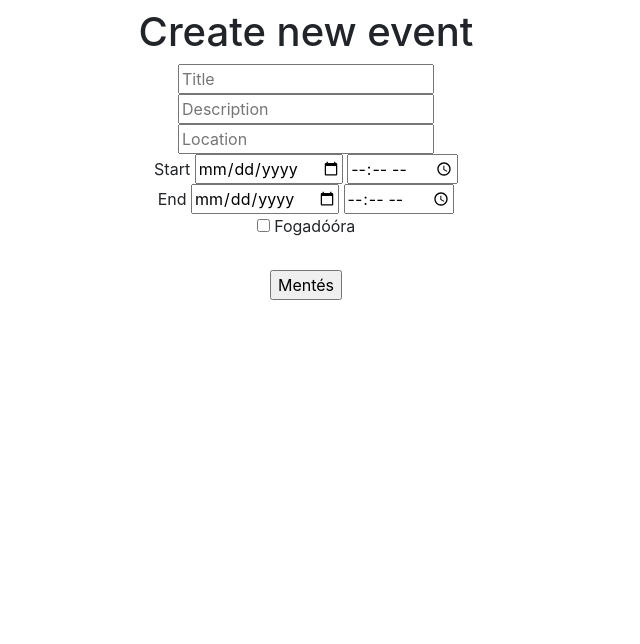
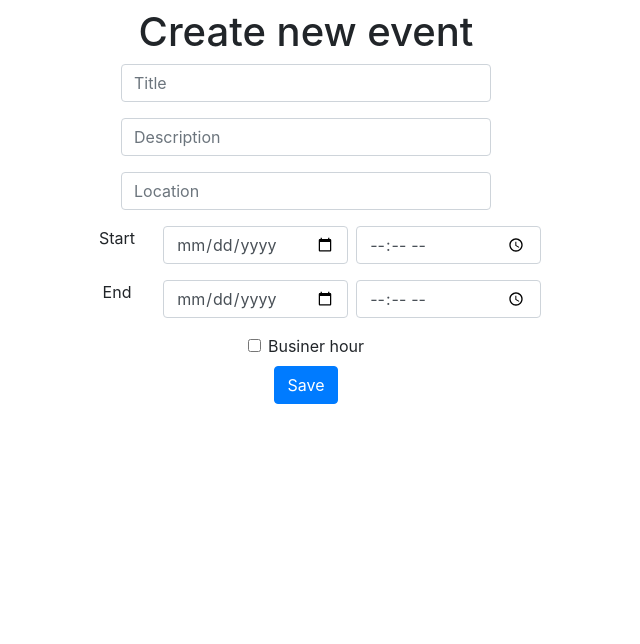
Before and after one commit to kovrichard/mycalendar, a Flask app: template mycalendar/event_modification/templates/event-modification.html in a window 1280 px wide. Shown: the part 56-700 px from the top of the page, without its empty margins (334-974 px from the left). Run offline with Flask 2, Linux system fonts and the light colour scheme; the template is opened without the code that fills it, so the values that code supplies are empty; some libraries are stand-ins or nearby versions.

Commit message:
Style event modification

```diff
--- a/mycalendar/event_modification/templates/event-modification.html
+++ b/mycalendar/event_modification/templates/event-modification.html
@@ -5,26 +5,32 @@
     <h1>Create new event</h1>
 
     <form method="post" action="{{ url_for('week.get_week', week_num = week_num) }}">
-        <input type="text" name="title" placeholder="Title"></input>
-        <br>
-        <input type="text" name="description" placeholder="Description"></input>
-        <br>
-        <input type="text" name="location" placeholder="Location"></input>
-        <br>
-        Start
-        <input type="date" name="start_date" value={{ start_date }}></input>
-        <input type="time" name="start_time" value={{ start_time }}></input>
-        <br>
-        End
-        <input type="date" name="end_date" value={{ start_date }}></input>
-        <input type="time" name="end_time" value={{ end_time }}></input>
-        <br>
-        <div class="control-group">
-            <div class="controls">
-                <label><input type="checkbox" name="business_hour"/> Fogadóóra</label>
-            </div>
+        <div class="form-group row justify-content-center">
+            <input type="text" name="title" class="form-control col-4" id="title" placeholder="Title" required>
         </div>
-        <br>
-        <input type="submit" value="Mentés"/>
+        <div class="form-group row justify-content-center">
+            <input type="text" name="description" class="form-control col-4" id="description" placeholder="Description">
+        </div>
+        <div class="form-group row justify-content-center">
+            <input type="text" name="location" class="form-control col-4" id="location" placeholder="Location">
+        </div>
+        <div class="form-group row justify-content-center">
+            <label for="start_date" class="col-1">Start</label>
+            <input type="date" name="start_date" class="form-control col-2 mr-2" id="start_date" value={{ start_date }} required>
+            <input type="time" name="start_time" class="form-control col-2" id="start_time" value={{ start_time }} required>
+        </div>
+        <div class="form-group row justify-content-center">
+            <label for="end_date" class="col-1">End</label>
+            <input type="date" name="end_date" class="form-control col-2 mr-2" id="end_date" value={{ start_date }} required>
+            <input type="time" name="end_time" class="form-control col-2" id="end_time" value={{ end_time }} required>
+        </div>
+
+        <div class="form-check m-2">
+            <input class="form-check-input" type="checkbox" name="business_hour" id="businesshour">
+            <label class="form-check-label" for="businesshour">
+            Businer hour
+            </label>
+        </div>
+        <input type="submit" class="btn btn-primary" value="Save"/>
     </form>
 {% endblock %}
```
